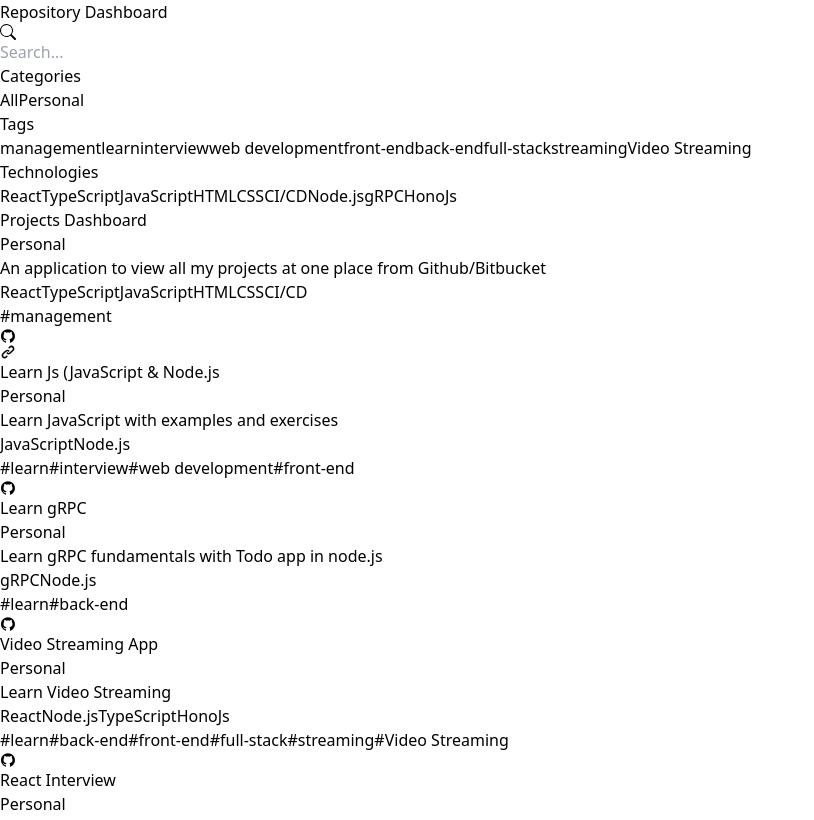
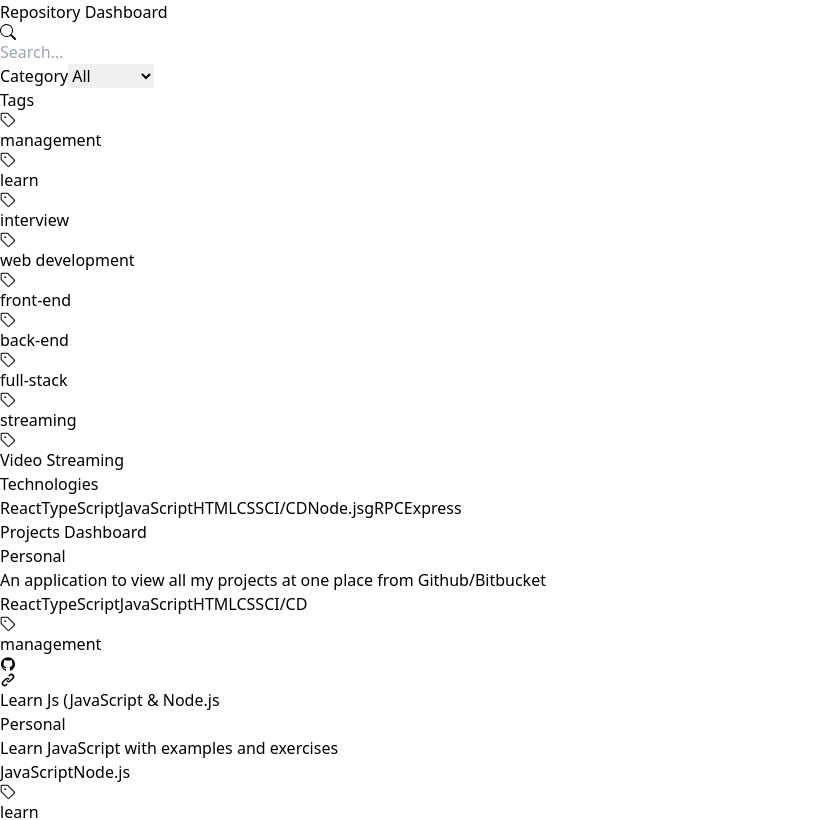
Before and after one commit to devravinder/project-dashboard, a React (Vite) app: page / in a window 1280 px wide. Shown: the top 820 px of the page, without its empty margins (0-814 px from the left). Built offline with nearby package versions, Linux system fonts and the light colour scheme.

Commit message:
feat: css update

```diff
--- a/src/App.tsx
+++ b/src/App.tsx
@@ -12,7 +12,7 @@
   const [searchQuery, setSearchQuery] = useState('');
   const [selectedTags, setSelectedTags] = useState<string[]>([]);
   const [selectedTechnologies, setSelectedTechnologies] = useState<string[]>([]);
-  const [selectedCategory, setSelectedCategory] = useState<string | null>(null);
+  const [selectedCategory, setSelectedCategory] = useState<string>('All');
 
   const { allTags, allCategories, allTechnologies, filteredRepositories } = useRepositoryFilters(
     repositories,
@@ -28,12 +28,14 @@
         <div className="flex flex-col gap-4">
           <h1 className="text-3xl font-bold text-gray-900">Repository Dashboard</h1>
           <div className="space-y-6">
+
+            <div className="flex flex-col gap-4 shadow-md p-6 bg-white rounded-md">
               <SearchBar
                 onSearch={setSearchQuery}
                 placeholder="Search..."
               />
 
-          <FilterSection title="Categories">
+              <FilterSection title="Category">
                 <CategoryFilter
                   categories={allCategories}
                   selectedCategory={selectedCategory}
@@ -43,6 +45,8 @@
 
               <FilterSection title="Tags">
                 <TagFilter
+                  rounded={true}
+                  icons={true}
                   tags={allTags}
                   selectedTags={selectedTags}
                   onTagSelect={(tag) => setSelectedTags([...selectedTags, tag])}
@@ -58,6 +62,7 @@
                   onTagRemove={(tech) => setSelectedTechnologies(selectedTechnologies.filter(t => t !== tech))}
                 />
               </FilterSection>
+            </div>
 
             <RepositoryGrid repositories={filteredRepositories} />
           </div>
--- a/src/components/Common.tsx
+++ b/src/components/Common.tsx
@@ -1,7 +1,9 @@
 import tw from "tailwind-styled-components";
 
 
-export const Chip = tw.span<{$active?: boolean, $clickable?: boolean}>`flex flex-row gap-1 items-center justify-between px-2 py-0.5 rounded-full text-xs font-medium
- ${p => p.$active ? 'bg-blue-100 text-blue-800' : 'bg-gray-100 text-gray-800'}
- ${p => p.$clickable ? 'hover:bg-gray-200 cursor-pointer' : ''}
- `
+export const Chip = tw.span<{$active?: boolean, $clickable?: boolean, $rounded?: boolean}>`
+inline-flex items-center justify-center gap-2 text-xs px-2 py-1 transition-colors
+${p=>p.$rounded ? 'rounded-full' : 'rounded-md'}
+${p=>p.$active ? 'bg-blue-100 text-blue-800 hover:bg-blue-200' : 'bg-gray-100 hover:bg-gray-200 text-gray-600'}
+${p=>p.$clickable ? 'cursor-pointer' : ''}
+`
--- a/src/components/filters/CategoryFilter.tsx
+++ b/src/components/filters/CategoryFilter.tsx
@@ -1,29 +1,26 @@
-import tw from 'tailwind-styled-components'
 
 interface CategoryFilterProps {
   categories: string[];
-  selectedCategory: string | null;
-  onCategorySelect: (category: string | null) => void;
+  selectedCategory: string;
+  onCategorySelect: (category: string) => void;
 }
 
 export const CategoryFilter = ({
   categories,
   selectedCategory,
   onCategorySelect,
-}:CategoryFilterProps) => {
+}: CategoryFilterProps) => {
   return (
-    <div className="flex flex-wrap gap-2">
-      <Button onClick={() => onCategorySelect(null)} $active={selectedCategory === null}>All</Button>
+    <select
+      value={selectedCategory}
+      onChange={(e) => onCategorySelect(e.target.value)}
+      className="w-full px-3 py-2 bg-inherit border border-gray-300 rounded-md focus:outline-none focus:ring-1 focus:ring-blue-500 focus:border-blue-500"
+    >
       {categories.map((category) => (
-        <Button
-          key={category}
-          onClick={() => onCategorySelect(category)}
-          $active={selectedCategory === category}>
+        <option key={category} value={category}>
           {category}
-        </Button>
+        </option>
       ))}
-    </div>
+    </select>
   );
 };
-
-const Button = tw.button<{ $active?: boolean }>`px-3 py-1 rounded-md text-sm font-medium ${(p)=>p.$active ? 'bg-blue-600 text-white' : 'bg-gray-100 text-gray-800 hover:bg-gray-200'}`
--- a/src/components/filters/FilterSection.tsx
+++ b/src/components/filters/FilterSection.tsx
@@ -1,12 +1,16 @@
+import { ReactNode } from "react";
+
 interface FilterSectionProps {
-  title: string;
+  title: string | ReactNode;
   children: React.ReactNode;
 }
 
-export const FilterSection = ({ title, children }:FilterSectionProps) => {
+export const FilterSection = ({ title, children }: FilterSectionProps) => {
   return (
     <div className="space-y-1">
-      <h2 className="text-lg font-medium text-gray-900">{title}</h2>
+      <label className="block text-sm font-medium text-gray-700 mb-1">
+        {title}
+      </label>
       {children}
     </div>
   );
--- a/src/components/filters/TagFilter.tsx
+++ b/src/components/filters/TagFilter.tsx
@@ -1,10 +1,13 @@
 import { Chip } from '../Common';
+import IconTag from '../icons/IconTag';
 
 interface TagFilterProps {
   tags: string[];
   selectedTags: string[];
   onTagSelect: (tag: string) => void;
   onTagRemove: (tag: string) => void;
+  icons?: boolean;
+  rounded?: boolean
 }
 
 export const TagFilter = ({
@@ -12,6 +15,8 @@
   selectedTags,
   onTagSelect,
   onTagRemove,
+  icons = false,
+  rounded = false
 }: TagFilterProps) => {
   return (
     <div className="space-y-2">
@@ -25,7 +30,9 @@
                 onClick={() => selected ? onTagRemove(tag) : onTagSelect(tag)}
                 $clickable={true}
                 $active={selected}
+                $rounded={rounded}
               >
+                {icons && <IconTag className='w-4 h-4' />}
                 {tag}
               </Chip>
             )
--- /dev/null
+++ b/src/components/icons/IconTag.tsx
@@ -0,0 +1,22 @@
+// icon:tag-24 | Octicons https://primer.style/octicons/ | Github Primer
+import * as React from "react";
+
+function IconTagTwentyFour(props: React.SVGProps<SVGSVGElement>) {
+  return (
+    <svg
+      viewBox="0 0 24 24"
+      fill="currentColor"
+      height="1em"
+      width="1em"
+      {...props}
+    >
+      <path d="M7.75 6.5a1.25 1.25 0 100 2.5 1.25 1.25 0 000-2.5z" />
+      <path
+        fillRule="evenodd"
+        d="M2.5 1A1.5 1.5 0 001 2.5v8.44c0 .397.158.779.44 1.06l10.25 10.25a1.5 1.5 0 002.12 0l8.44-8.44a1.5 1.5 0 000-2.12L12 1.44A1.5 1.5 0 0010.94 1H2.5zm0 1.5h8.44l10.25 10.25-8.44 8.44L2.5 10.94V2.5z"
+      />
+    </svg>
+  );
+}
+
+export default IconTagTwentyFour;
--- a/src/components/repository/RepositoryTags.tsx
+++ b/src/components/repository/RepositoryTags.tsx
@@ -1,5 +1,6 @@
 import React from 'react';
 import { Chip } from '../Common';
+import IconTag from '../icons/IconTag';
 
 interface RepositoryTagsProps {
   tags: string[];
@@ -12,8 +13,10 @@
         <Chip
           key={tag}
           className="text-gray-600"
+          $rounded={true}
         >
-          #{tag}
+          <IconTag className='w-4 h-4' />
+          {tag}
         </Chip>
       ))}
     </div>
--- a/src/data/repositories.ts
+++ b/src/data/repositories.ts
@@ -102,7 +102,7 @@
       { name: TECHNOLOGIES.REACT },
       {name: TECHNOLOGIES.NODE_JS},
       {name:TECHNOLOGIES.TYPESCRIPT},
-      {name: TECHNOLOGIES.HONO_JS}
+      {name: TECHNOLOGIES.EXPRESS_JS}
     ],
     repoUrl: 'https://github.com/devravinder/video-streaming',
   },
--- a/src/hooks/useRepositoryFilters.ts
+++ b/src/hooks/useRepositoryFilters.ts
@@ -1,4 +1,6 @@
 import { useMemo } from 'react';
+
+export const ALL = 'All'
 
 export function useRepositoryFilters(
   repositories: Repository[],
@@ -20,7 +22,7 @@
   }, [repositories]);
 
   const allCategories = useMemo(() => {
-    const categories = new Set<string>();
+    const categories = new Set<string>([ALL]);
     repositories.forEach((repo) => categories.add(repo.category));
     return Array.from(categories);
   }, [repositories]);
@@ -41,7 +43,7 @@
       const matchedTechnologies = selectedTechnologies.length === 0 ||
         selectedTechnologies.every(tech => technologies.some(technology => technology.name === tech));
 
-      const matchesCategory = !selectedCategory || category === selectedCategory;
+      const matchesCategory = !selectedCategory || selectedCategory === ALL || category === selectedCategory;
 
       return matchesSearch && matchesTags && matchedTechnologies && matchesCategory;
     });
```
Lines whose indentation alone changed are shown as unchanged.
